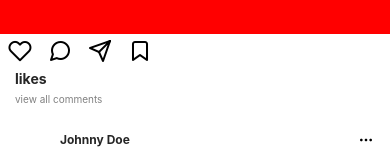
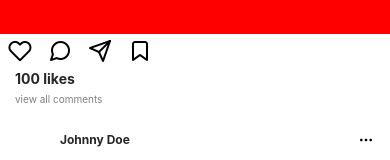
Before and after one commit to rupeshpanwar/chatgpt-reactnative, a React Native app: screen / in a window 390 px wide. Shown: the part 674-834 px from the top of the page. Built offline with nearby package versions, Linux system fonts and the light colour scheme.

Commit message:
step14-updates likes on display-useState

```diff
--- a/instagram-feed/Article.js
+++ b/instagram-feed/Article.js
@@ -1,5 +1,5 @@
 import data from './data'
-import React from 'react'
+import React,{useState} from 'react'
 import { StyleSheet, View, Text , Image,
 TouchableOpacity , TextInput, Alert } from 'react-native'
 import {Feather} from '@expo/vector-icons'
@@ -7,6 +7,7 @@ import {Feather} from '@expo/vector-icons'
 
 export default function Article({item}){
 
+    const [likes,setLike] = useState(data.articles.find(article => article.id === item.id).likes)
     return (
         <View style={StyleSheet.article}>
             <View style={styles.header}>
@@ -48,7 +49,7 @@ export default function Article({item}){
                 </View>
 
             <View style={styles.info}>
-                <Text style={styles.likes}>likes</Text>
+                <Text style={styles.likes}>{likes} likes</Text>
                 <Text style={styles.commentCount}>view all comments</Text>
             </View>
         </View>
```
